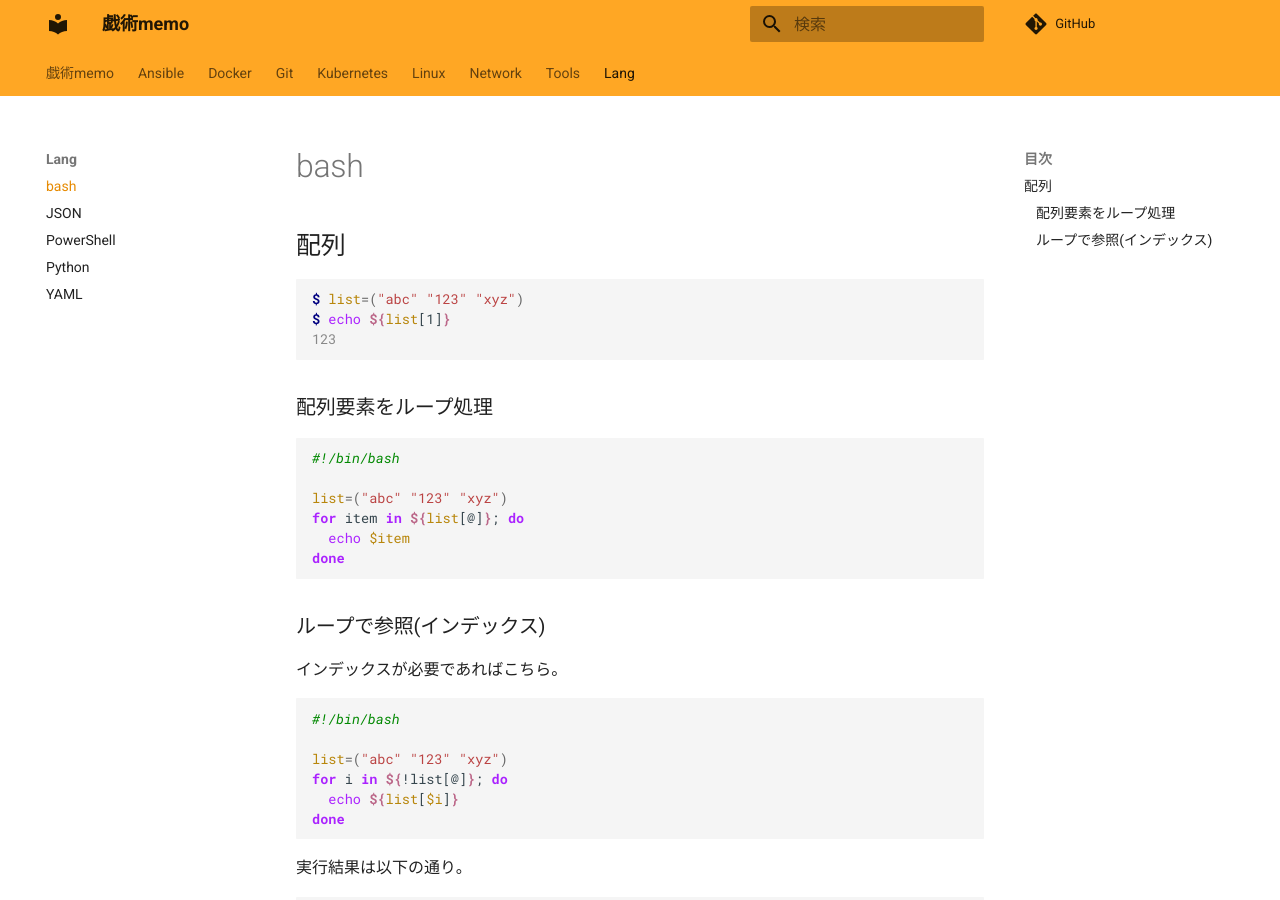
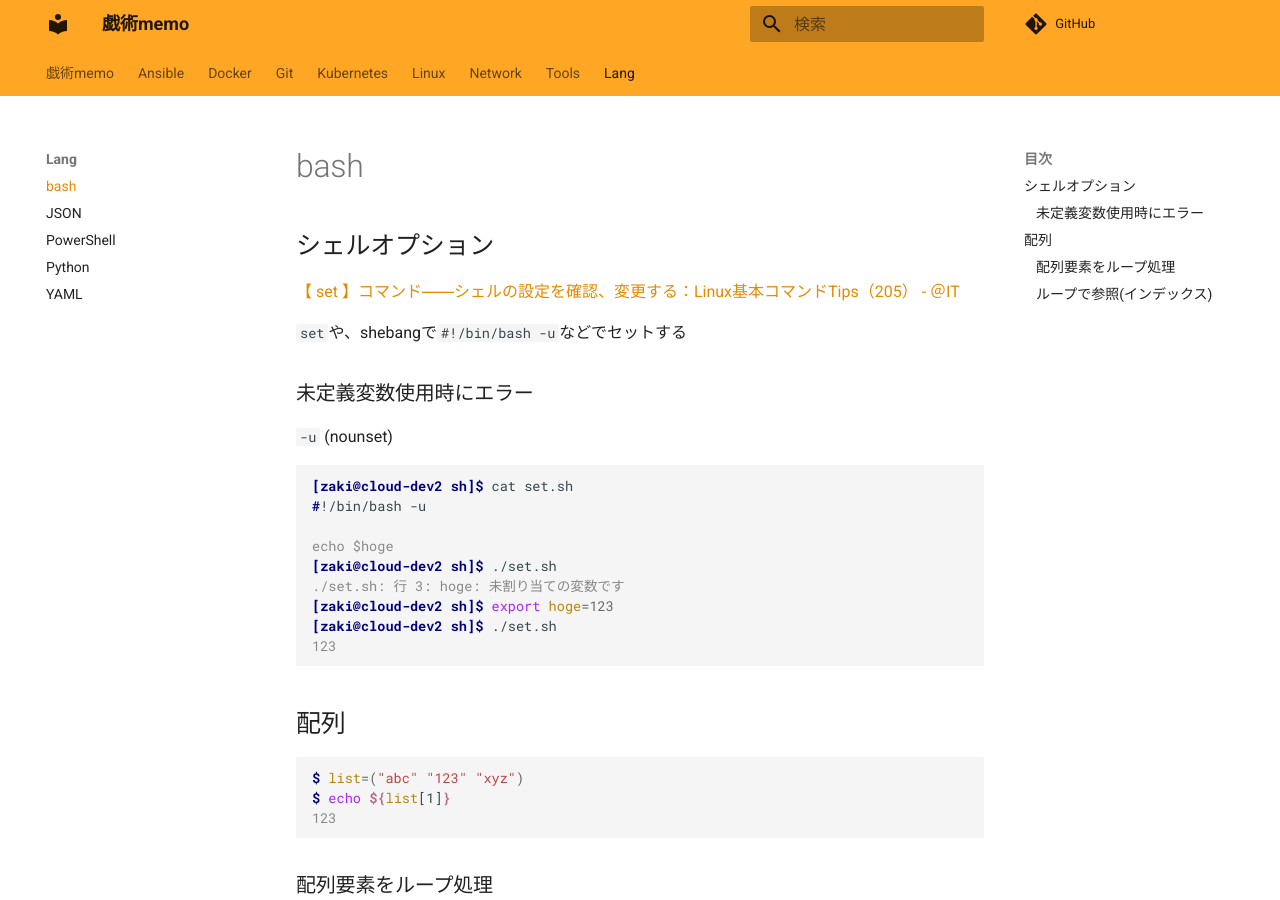
Before and after one commit to zaki-lknr/docs, an MkDocs documentation site: the page built from docs/lang/bash.md, in a window 1280 px wide and 900 px high. Built offline with MkDocs 1.6.1 and Material for MkDocs 9.7.7, drawn with Linux system fonts in a browser that asks for light colours; comment, search, counter and statistics services are not loaded.

Commit message:
add: lang/bash: 未定義変数参照時のエラーフラグ

````diff
--- a/docs/lang/bash.md
+++ b/docs/lang/bash.md
@@ -1,4 +1,26 @@
 # bash
+
+## シェルオプション
+
+[【 set 】コマンド――シェルの設定を確認、変更する：Linux基本コマンドTips（205） - ＠IT](https://atmarkit.itmedia.co.jp/ait/articles/1805/10/news023.html)
+
+`set`や、shebangで`#!/bin/bash -u`などでセットする
+
+### 未定義変数使用時にエラー
+
+`-u` (nounset)
+
+```console
+[zaki@cloud-dev2 sh]$ cat set.sh
+#!/bin/bash -u
+
+echo $hoge
+[zaki@cloud-dev2 sh]$ ./set.sh
+./set.sh: 行 3: hoge: 未割り当ての変数です
+[zaki@cloud-dev2 sh]$ export hoge=123
+[zaki@cloud-dev2 sh]$ ./set.sh
+123
+```
 
 ## 配列
 
````
